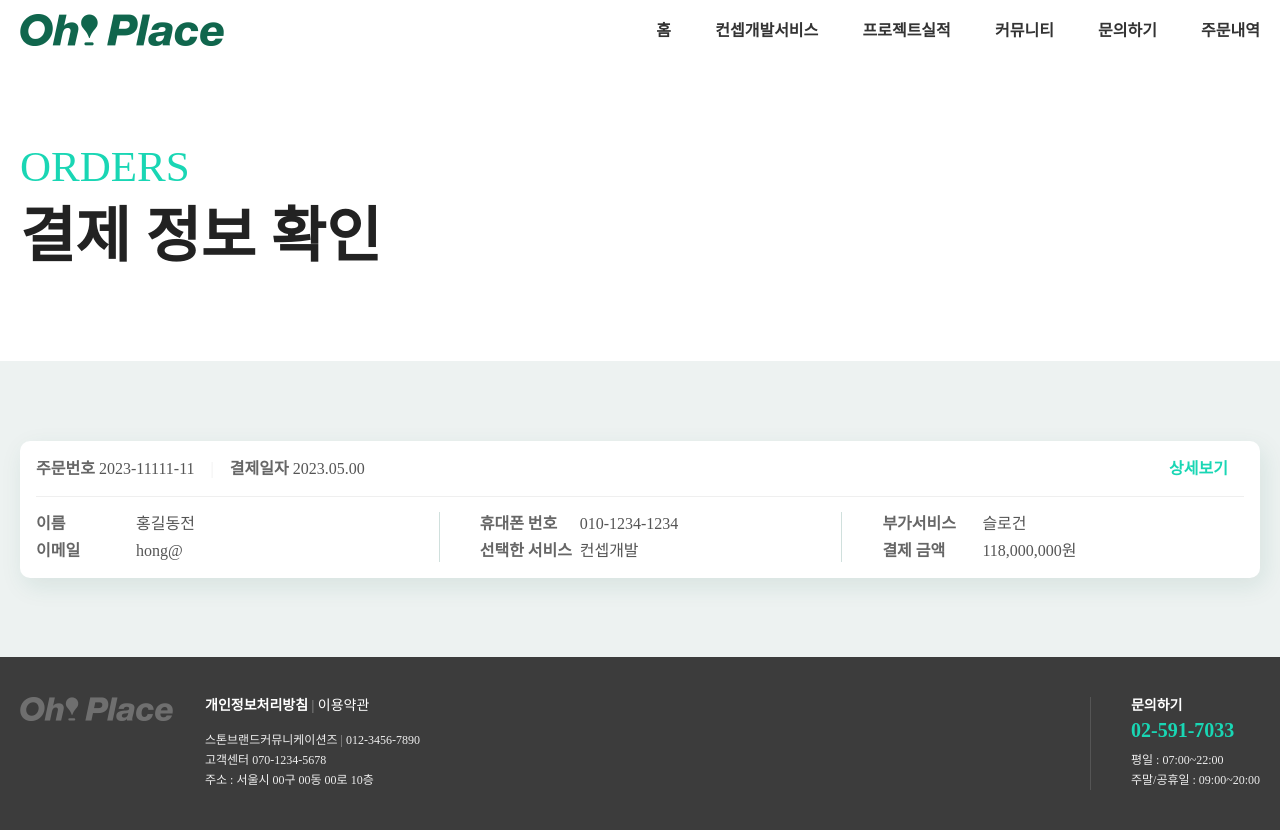
After one commit to ojh0906/Oplace, a PHP site: page /page/orders/step3.php in a window 1280 px wide. The commit adds this page. Run offline with PHP 8.4, Linux system fonts and the light colour scheme; data that the repository does not hold is empty; some libraries are stand-ins or nearby versions; some web fonts are replaced.

Commit message:
update 주문 - 결제 정보 확인

```diff
--- a/css/orders.css
+++ b/css/orders.css
@@ -51,3 +51,143 @@
   margin-top: 5px;
   padding: 12px 10px !important;
 }
+
+.order-form {
+  display: flex;
+  flex-wrap: wrap;
+  gap: 40px;
+}
+
+#orders-page .order-data-box {
+  background: #ffffff;
+  box-shadow: 4px 8px 24px rgba(16, 102, 77, 0.1);
+  border-radius: 10px;
+  padding: 16px;
+  display: flex;
+  flex-wrap: wrap;
+  gap: 15px !important;
+  max-width: 1280px;
+}
+#orders-page .order-data-box aside p {
+  font-family: "Noto Sans KR";
+  font-weight: 400;
+  font-size: 16px;
+  line-height: 23px;
+  color: #555555;
+}
+
+#orders-page .order-data-box .detail {
+  font-family: "Noto Sans KR";
+  font-weight: 700;
+  font-size: 16px;
+  line-height: 23px;
+  padding: 0 16px;
+  color: #19d6b4;
+}
+#orders-page .order-data-box .order-regdate-box {
+  display: flex;
+  justify-content: space-between;
+  align-items: center;
+  width: 100%;
+  border-bottom: 1px solid #efefef;
+  padding-bottom: 16px;
+}
+#orders-page .order-data-box .order-regdate-box .num-regdate {
+  display: flex;
+  justify-content: space-between;
+  align-items: center;
+  /* border-right: 1px solid #efefef; */
+}
+
+#orders-page .order-data-box .order-regdate-box .num-regdate .line {
+  color: #efefef;
+  padding: 0 16px;
+}
+#orders-page .order-data-box aside span {
+  font-weight: 700;
+  color: #666666;
+}
+
+#orders-page .order-data-box .order-data p {
+  font-weight: 500;
+}
+
+#orders-page .order-data-box .order-data {
+  display: flex;
+  justify-content: space-between;
+  width: 100%;
+}
+#orders-page .order-data-box .order-data > div {
+  border-left: 1px solid #d0e0dd;
+  width: 33.33%;
+  padding-left: 40px;
+  display: flex;
+  flex-wrap: wrap;
+  gap: 4px;
+}
+#orders-page .order-data-box .order-data > div > p {
+  width: 100%;
+  display: flex;
+}
+#orders-page .order-data-box .order-data > div:nth-child(1) {
+  padding-left: 0;
+  border-left: none;
+}
+
+#orders-page .order-data-box .order-data span {
+  width: 100px;
+  display: block;
+}
+
+@media (max-width: 1280px) {
+}
+
+@media (max-width: 1024px) {
+  #orders-page .order-data-box .order-data > div {
+    padding-left: 20px;
+  }
+  #orders-page .order-data-box .order-data > div:nth-child(1) {
+    width: 25%;
+  }
+  #orders-page .order-data-box .order-data > div {
+    width: calc(75% / 2);
+  }
+}
+@media (max-width: 768px) {
+  #orders-page .order-data-box .order-data {
+    flex-wrap: wrap;
+  }
+  #orders-page .order-data-box .order-data > div {
+    width: 100% !important;
+    border-left: none;
+    padding: 0;
+  }
+  #orders-page .order-data-box .order-data,
+  #orders-page .order-data-box .order-data > div {
+    gap: 10px;
+  }
+
+  #orders-page .order-data-box aside p,
+  #orders-page .order-data-box .detail {
+    font-size: 14px;
+    line-height: 20px;
+  }
+}
+
+@media (max-width: 480px) {
+  #orders-page .order-data-box .order-regdate-box .num-regdate {
+    flex-wrap: wrap;
+  }
+  #orders-page .order-data-box .order-regdate-box .num-regdate .line {
+    display: none;
+  }
+  #orders-page .order-data-box .detail {
+    padding: 0;
+  }
+  #orders-page .order-data-box .order-regdate-box .num-regdate > p {
+    width: 100%;
+  }
+  #orders-page .order-data-box .order-regdate-box .num-regdate {
+    width: 73%;
+  }
+}
--- a/page/orders/step1.php
+++ b/page/orders/step1.php
@@ -5,7 +5,7 @@ include_once('../../head.php');
 <link rel="stylesheet" type="text/css" href="../../css/orders.css" rel="stylesheet" />
 <link rel="stylesheet" type="text/css" href="../../css/contact.css" rel="stylesheet" />
 
-<!-- 프로젝트 실적 페이지 -->
+<!-- 주문내역 페이지 -->
 <section id="contact-page">
     <article class="max banner">
         <p class="main-title">ORDERS</p>
--- a/page/orders/step2.php
+++ b/page/orders/step2.php
@@ -5,7 +5,7 @@ include_once('../../head.php');
 <link rel="stylesheet" type="text/css" href="../../css/orders.css" rel="stylesheet" />
 <link rel="stylesheet" type="text/css" href="../../css/contact.css" rel="stylesheet" />
 
-<!-- 프로젝트 실적 페이지 -->
+<!-- 주문내역 페이지 -->
 <section id="contact-page">
     <article class="max banner">
         <p class="main-title">ORDERS</p>
--- /dev/null
+++ b/page/orders/step3.php
@@ -0,0 +1,45 @@
+<?php
+include_once('../../head.php');
+?>
+
+<link rel="stylesheet" type="text/css" href="../../css/orders.css" rel="stylesheet" />
+<link rel="stylesheet" type="text/css" href="../../css/contact.css" rel="stylesheet" />
+
+<!-- 결제 정보 확인 -->
+<section id="contact-page">
+    <article class="max banner">
+        <p class="main-title">ORDERS</p>
+        <p class="sub-title">결제 정보 확인</p>
+    </article>
+
+    <article class="contact-form order-form" id="orders-page">
+        <div class="max order-data-box">
+            <aside class="order-regdate-box">
+                <div class="num-regdate">
+                    <p><span>주문번호</span> 2023-11111-11</p>
+                    <p class="line">|</p>
+                    <p><span>결제일자</span> 2023.05.00</p>
+                </div>
+                <p class="detail">상세보기</p>
+            </aside>
+            <aside class="order-data">
+                <div>
+                    <p><span>이름</span> 홍길동전</p>
+                    <p><span>이메일</span>hong@</p>
+                </div>
+                <div>
+                    <p><span>휴대폰 번호</span> 010-1234-1234</p>
+                    <p><span>선택한 서비스</span> 컨셉개발</p>
+                </div>
+                <div>
+                    <p><span>부가서비스</span> 슬로건</p>
+                    <p><span>결제 금액</span> 118,000,000원</p>
+                </div>
+            </aside>
+        </div>
+    </article>
+</section>
+
+<?php
+include_once('../../tale.php');
+?>
```
Also changed, not shown: page/contact-write.php (added, +58 -0 lines).
